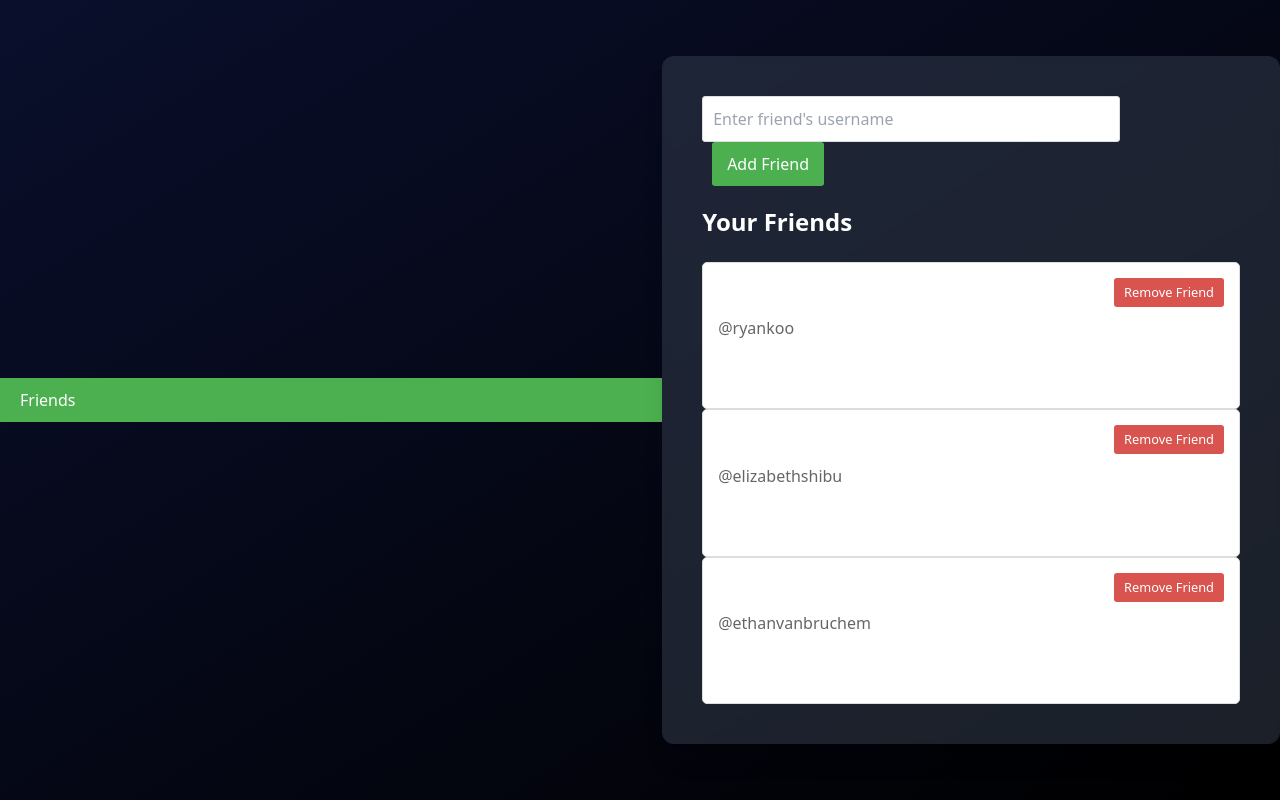
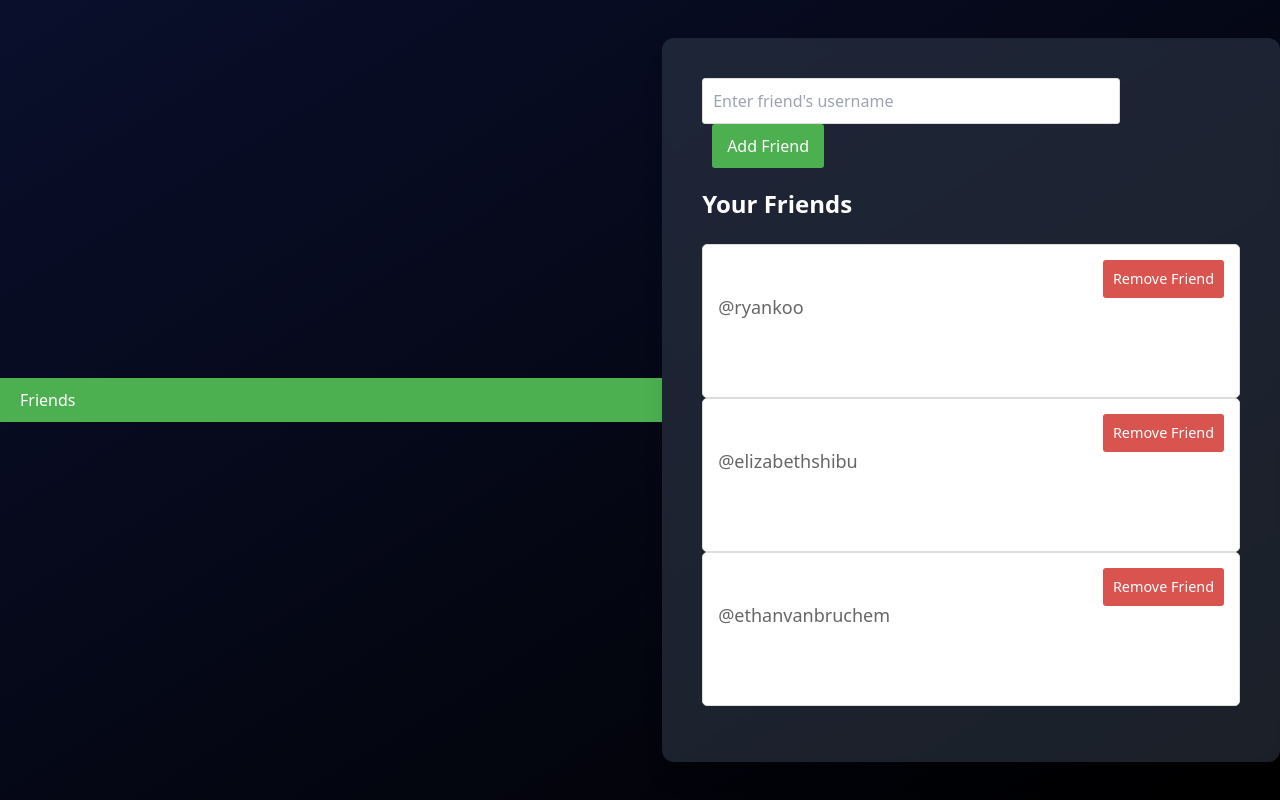
Before and after one commit to EthanVB123/CITS3403_GroupProject, a Flask app: a page that uses app/templates/friends_page.html in a window 1280 px wide. Run offline with Flask 3, Linux system fonts and the light colour scheme; some libraries are stand-ins or nearby versions.

Commit message:
Changed the sizing and made a smaller margin as compared to the title

```diff
--- a/app/templates/friends_page.html
+++ b/app/templates/friends_page.html
@@ -21,7 +21,7 @@
                 <p id="message" class="message"></p>
             </div>
             <h3 class= "text-2xl font-bold text-white mb-6"> Your Friends</h3>
-            <div id="friends-section">
+            <div class="text-white text-lg mb-4" id="friends-section">
                 <div class="friend-card" onclick="toggleFriendDetails(this)">
                     <h3 class="friend-name">Ryan</h3>
                     <p class="friend-username">@ryankoo</p>
```
